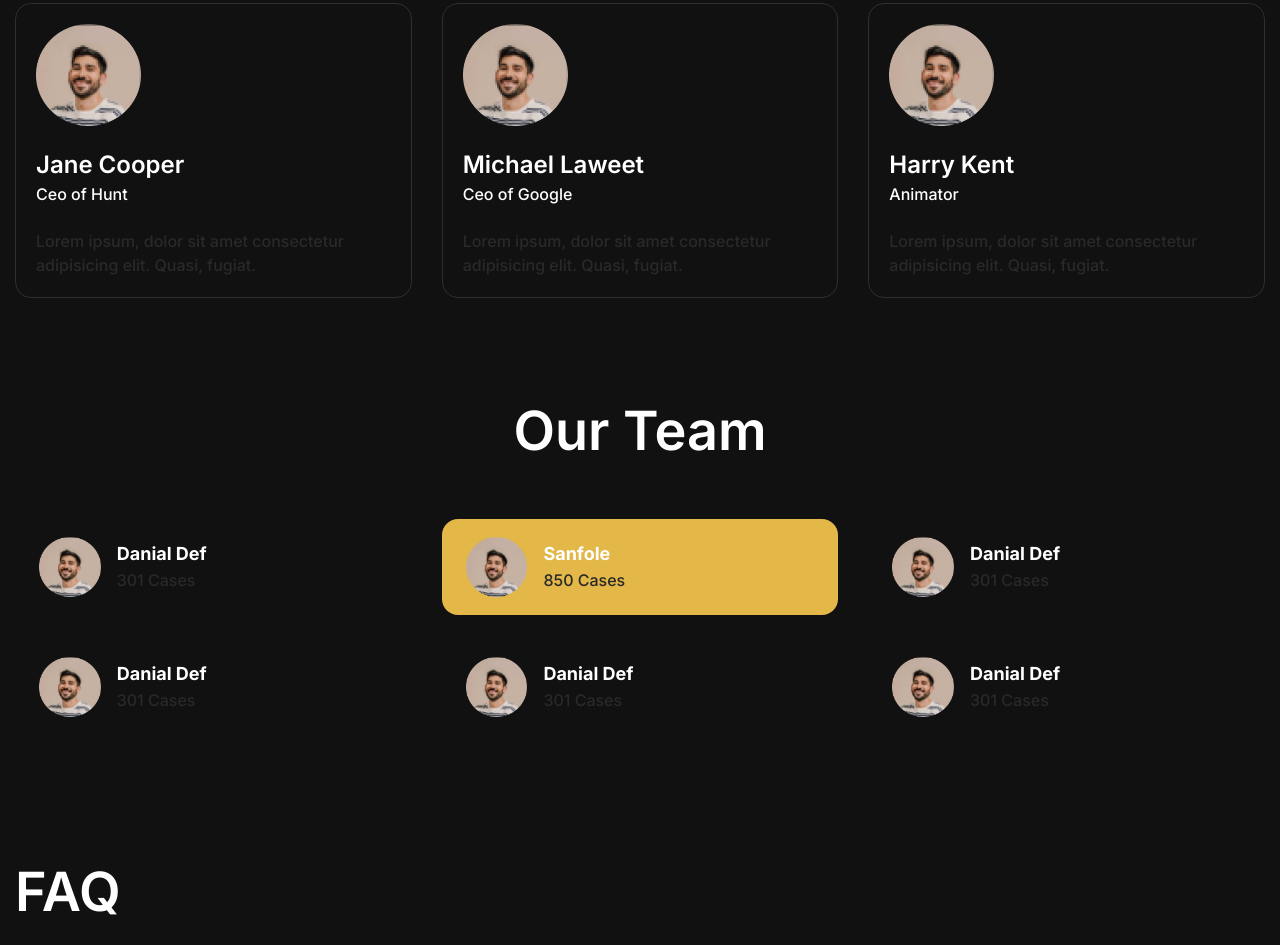
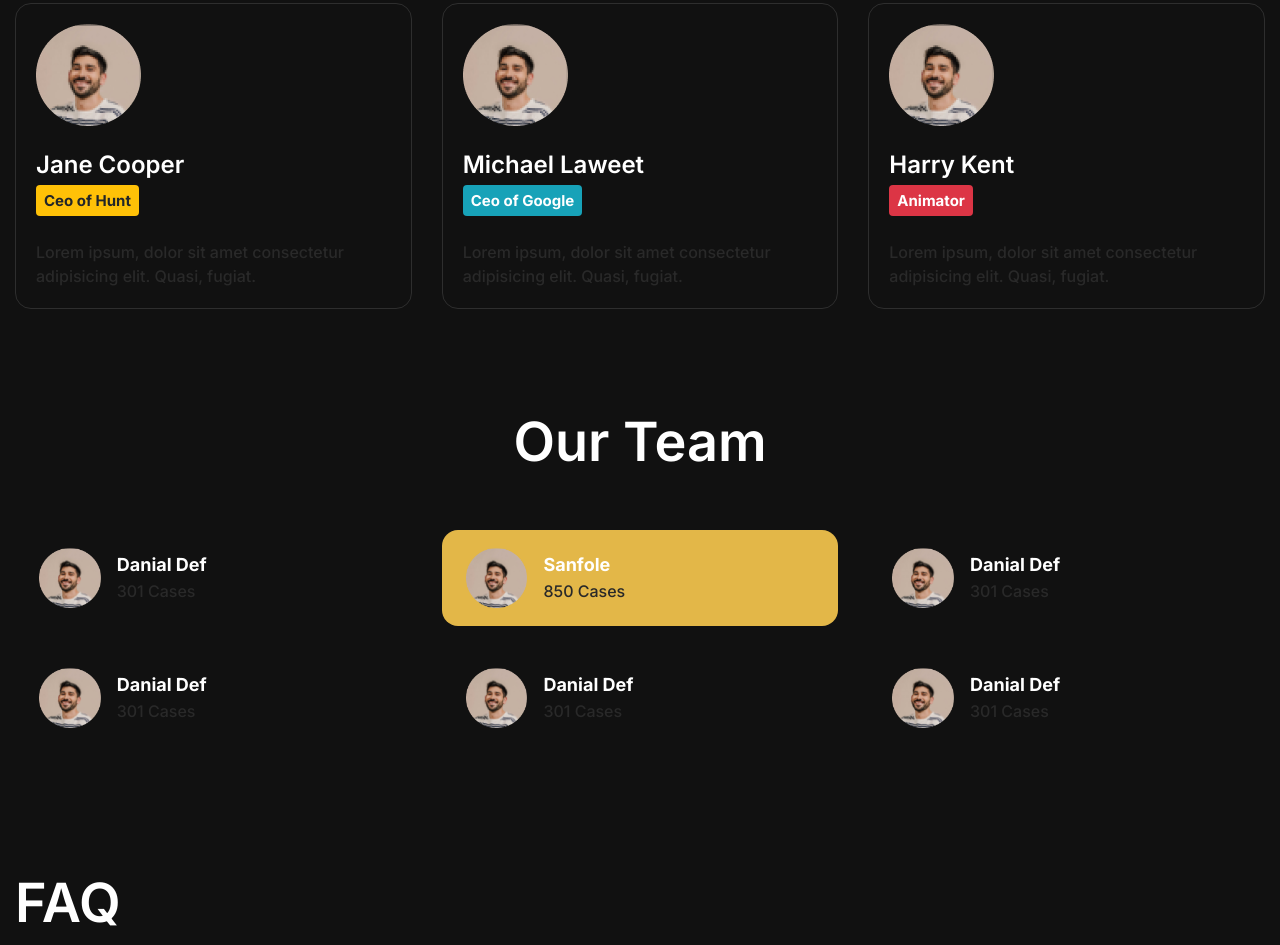
Before and after one commit to AlePingui/Law-Firm, a website: page index.html in a window 1280 px wide. Shown: the part 3045-3990 px from the top of the page. Drawn offline with nearby package versions, Linux system fonts and the light colour scheme.

Commit message:
Badge Add

```diff
--- a/css/styles.less
+++ b/css/styles.less
@@ -210,7 +210,8 @@ body {
         border-radius: 16px;
 
         h6 {
-            font: @bg-subtitle;
+            font: @subtitle-font;
+            font-size: 20px;
         }
 
         img {
--- a/index.html
+++ b/index.html
@@ -227,7 +227,7 @@
                         <div class="card-body">
                             <img src="images/persona.png" alt="Foto de Jane Cooper">
                             <h4 class="card-title mt-4">Jane Cooper</h4>
-                            <h6 class="card-subtitle">Ceo of Hunt</h6>
+                            <h6 class="card-subtitle"><span class="badge badge-warning p-2">Ceo of Hunt</span></h6>
                             <p class="card-text mt-4">Lorem ipsum, dolor sit amet consectetur adipisicing elit. Quasi, fugiat.</p>
                         </div>
                     </div>
@@ -237,7 +237,7 @@
                         <div class="card-body">
                             <img src="images/persona.png" alt="Foto de Michael Laweet">
                             <h4 class="card-title mt-4">Michael Laweet</h4>
-                            <h6 class="card-subtitle">Ceo of Google</h6>
+                            <h6 class="card-subtitle"><span class="badge badge-info p-2">Ceo of Google</span></h6>
                             <p class="card-text mt-4">Lorem ipsum, dolor sit amet consectetur adipisicing elit. Quasi, fugiat.</p>
                         </div>
                     </div>
@@ -247,7 +247,7 @@
                         <div class="card-body">
                             <img src="images/persona.png" alt="Foto de Harry Kent">
                             <h4 class="card-title mt-4">Harry Kent</h4>
-                            <h6 class="card-subtitle">Animator</h6>
+                            <h6 class="card-subtitle"><span class="badge badge-danger p-2">Animator</span></h6>
                             <p class="card-text mt-4">Lorem ipsum, dolor sit amet consectetur adipisicing elit. Quasi, fugiat.</p>
                         </div>
                     </div>
```
Also changed, not shown: css/styles.css.
